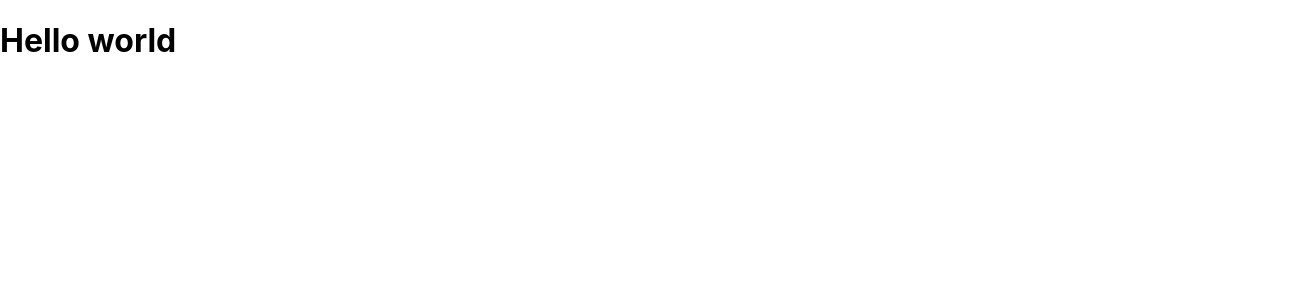
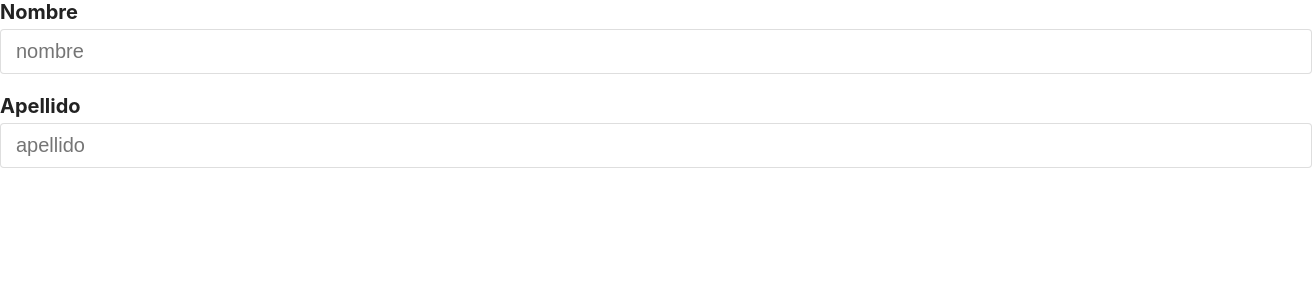
Before and after one commit to JorgeRodz/react-party-list-guest, a React (Create React App) app: page / in a window 1280 px wide. Shown: the top 300 px of the page, 1312 px wide, since content can reach past the window. Built offline with nearby package versions, Linux system fonts and the light colour scheme.

Commit message:
Add "useFormulario" custom hook and Input component
- Add first styles for Input component

```diff
--- a/src/App.js
+++ b/src/App.js
@@ -1,8 +1,34 @@
-import logo from "./logo.svg";
-import "./App.css";
+import React from "react";
+import useFormulario from "./hooks/useFormulario";
+import Input from "./components/Input";
 
-function App() {
-  return <h1>Hello world</h1>;
-}
+const App = () => {
+  const [dataForm, handleChange] = useFormulario({
+    name: "",
+    lastname: "",
+  });
+
+  console.log(dataForm);
+  return (
+    <form>
+      <Input
+        label="Nombre"
+        name="name"
+        onChange={handleChange}
+        placeholder="nombre"
+        type="text"
+        value={dataForm.name}
+      />
+      <Input
+        label="Apellido"
+        name="lastname"
+        onChange={handleChange}
+        placeholder="apellido"
+        type="text"
+        value={dataForm.lastname}
+      />
+    </form>
+  );
+};
 
 export default App;
--- /dev/null
+++ b/src/components/Input.css
@@ -0,0 +1,22 @@
+.input {
+  margin-bottom: 20px;
+}
+
+.input label {
+  display: block;
+  margin: 0 0 5px 0;
+  color: #222;
+  font-weight: 700;
+  font-size: 20px;
+}
+
+.input input {
+  background-color: #fff;
+  outline: 0;
+  font-size: 20px;
+  padding: 10px 15px;
+  border: 1px solid rgb(34, 34, 34, 0.15);
+  color: #222;
+  border-radius: 4px;
+  width: 100%;
+}
--- /dev/null
+++ b/src/components/Input.js
@@ -0,0 +1,13 @@
+import React from "react";
+import "./Input.css";
+
+const Input = ({ label, ...inputProps }) => {
+  return (
+    <div className="input">
+      <label>{label}</label>
+      <input {...inputProps} />
+    </div>
+  );
+};
+
+export default Input;
--- /dev/null
+++ b/src/hooks/useFormulario.js
@@ -0,0 +1,15 @@
+import { useState } from "react";
+
+const useFormulario = (inicial) => {
+  const [dataForm, setDataForm] = useState(inicial);
+  const handleChange = (e) => {
+    setDataForm({
+      ...dataForm,
+      [e.target.name]: e.target.value,
+    });
+  };
+
+  return [dataForm, handleChange];
+};
+
+export default useFormulario;
```
